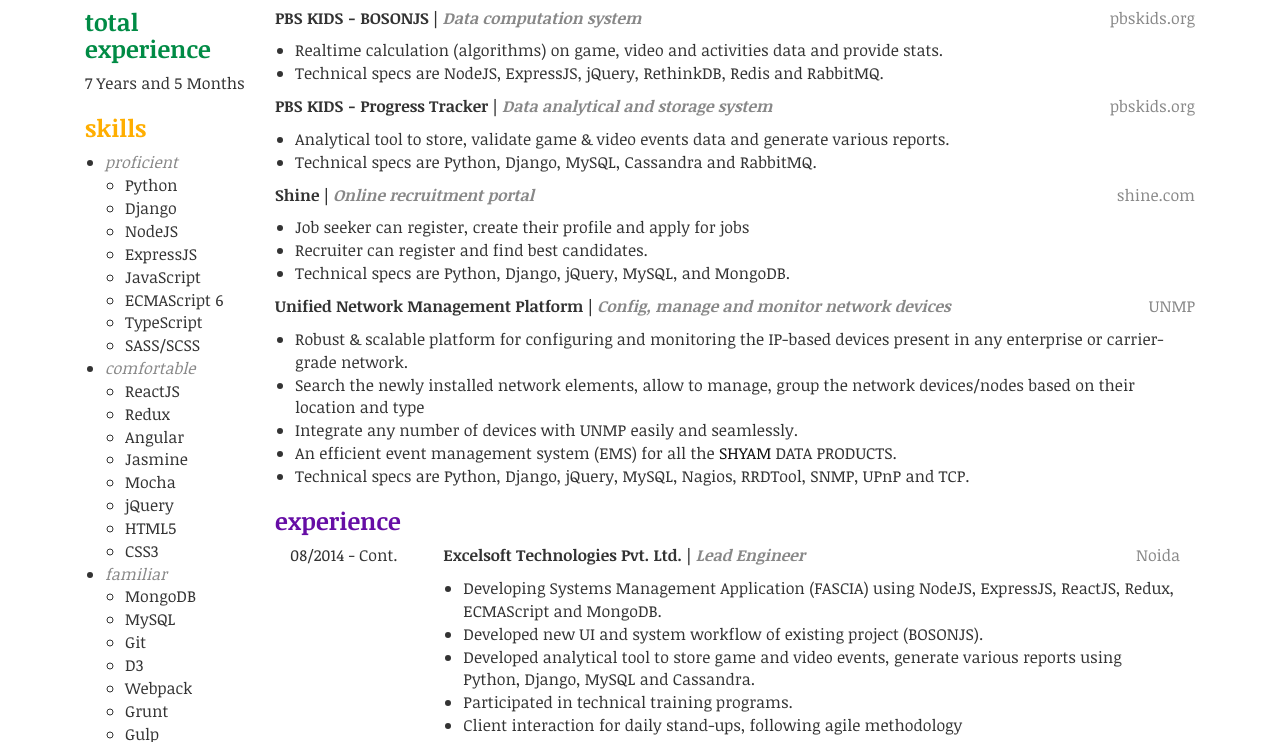
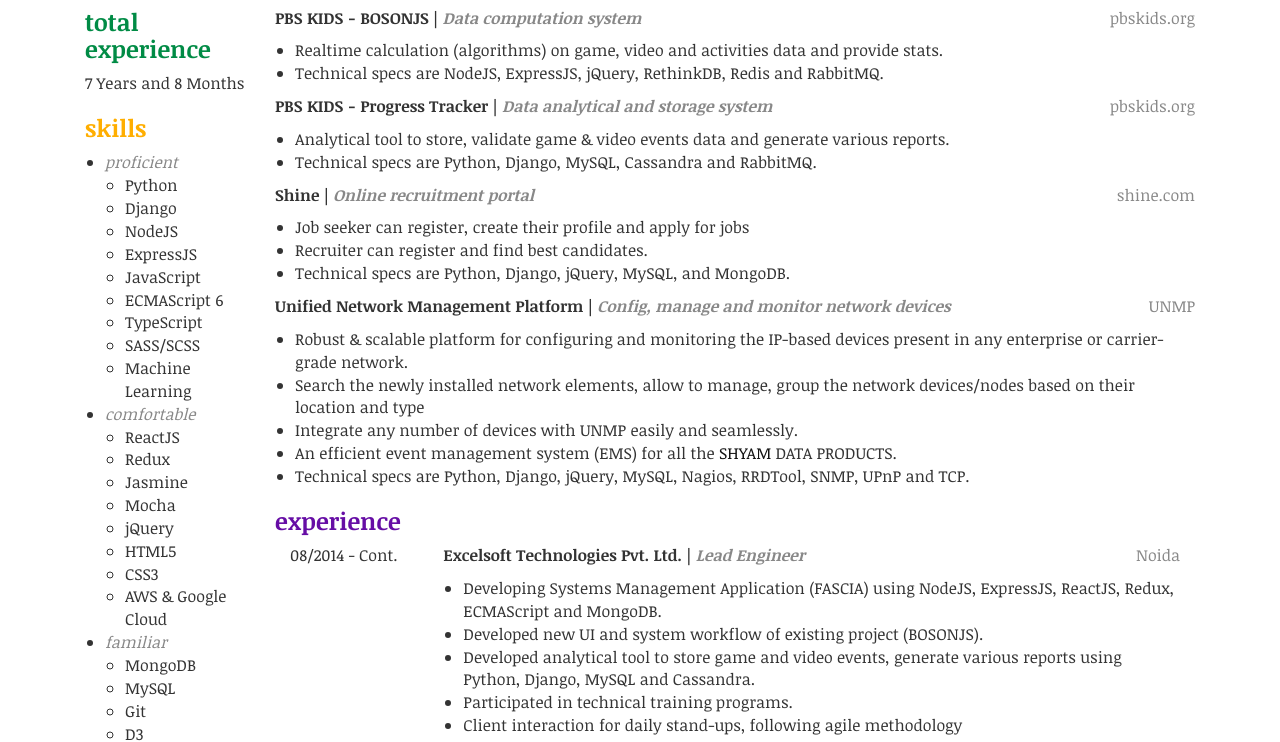
Before and after one commit to yoku2010/resume, a plain HTML site: page resume-doc.html in a window 1280 px wide. Shown: the part 379-1121 px from the top of the page. Drawn offline with Linux system fonts and the light colour scheme.

Commit message:
update resume

```diff
--- a/resume-doc.html
+++ b/resume-doc.html
@@ -34,7 +34,7 @@
 
           <div class="total-experience">
             <h3>total experience</h3>
-            <span>7 Years and 5 Months</span>
+            <span>7 Years and 8 Months</span>
           </div>
           <div class="skills-details">
             <h3>skills</h3>
@@ -50,6 +50,7 @@
                   <li>ECMAScript 6</li>
                   <li>TypeScript</li>
                   <li>SASS/SCSS</li>
+                  <li>Machine Learning</li>
                 </ul>
               </li>
               <li>
@@ -57,12 +58,12 @@
                 <ul>
                   <li>ReactJS</li>
                   <li>Redux</li>
-                  <li>Angular</li>
                   <li>Jasmine</li>
                   <li>Mocha</li>
                   <li>jQuery</li>
                   <li>HTML5</li>
                   <li>CSS3</li>
+                  <li>AWS &amp; Google Cloud</li>
                 </ul>
               </li>
               <li>
@@ -75,7 +76,6 @@
                   <li>Webpack</li>
                   <li>Grunt</li>
                   <li>Gulp</li>
-                  <li>Machine Learning</li>
                 </ul>
               </li>
             </ul>
```
